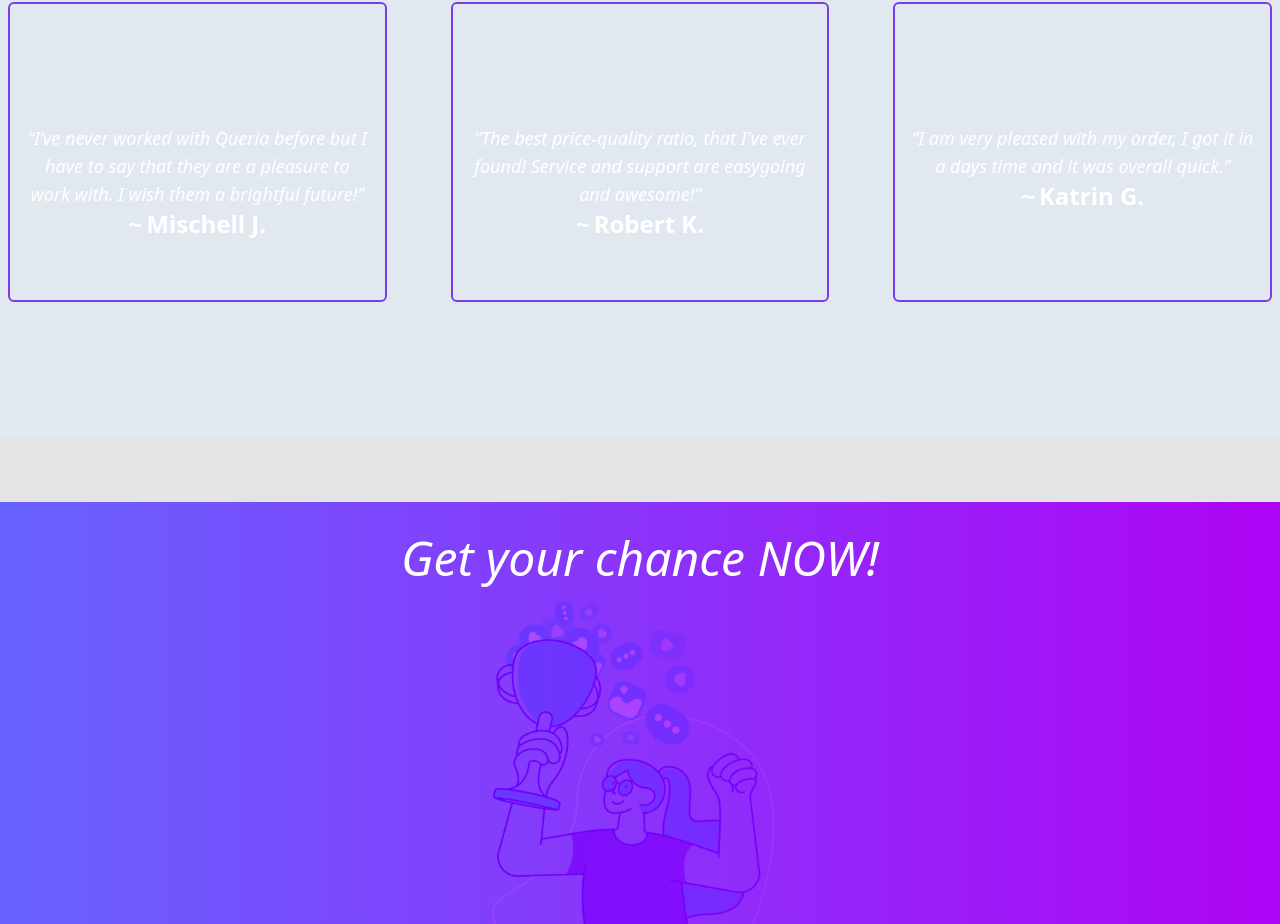
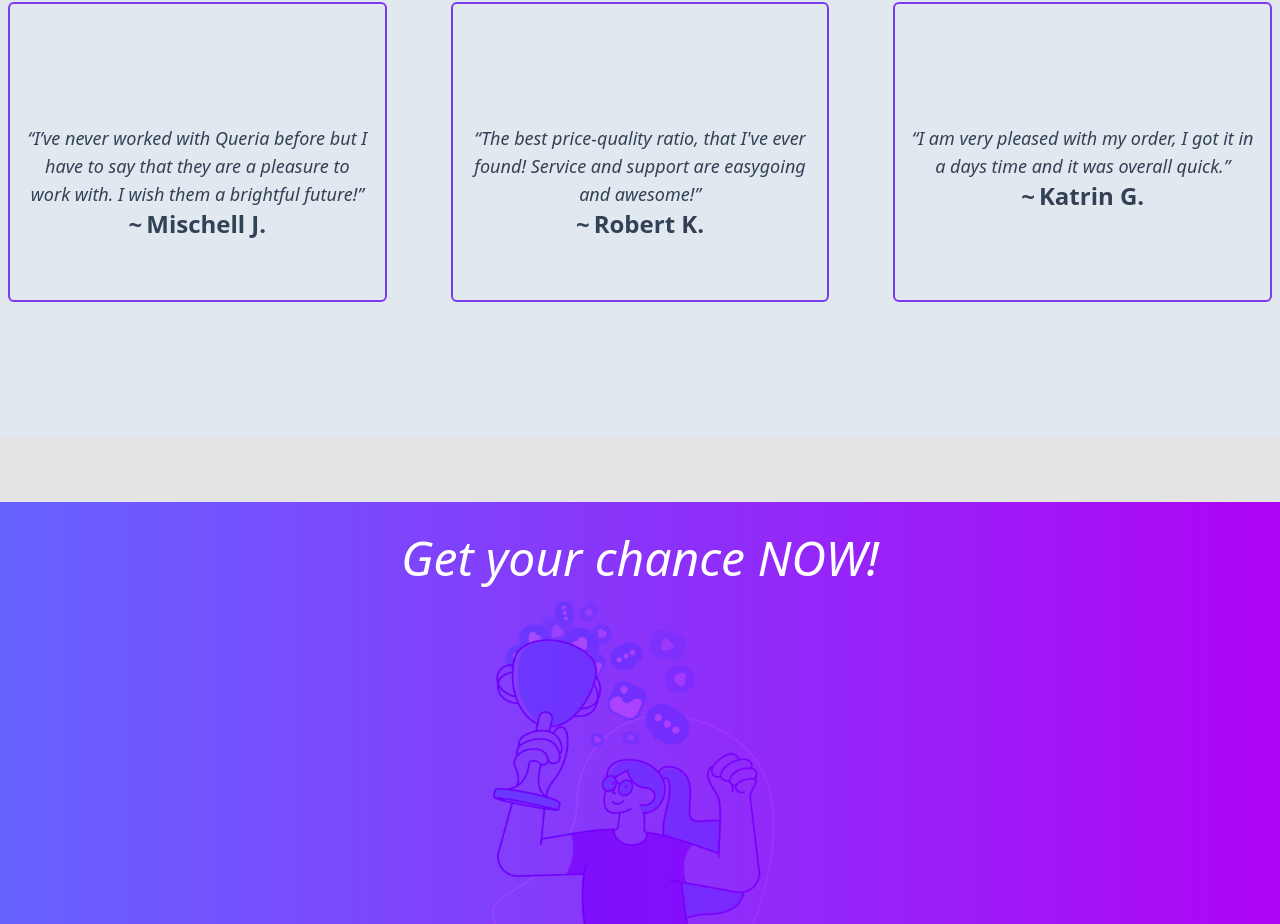
Before and after one commit to Bazucks/queria, a React (Create React App) app: page / in a window 1280 px wide. Shown: the part 5060-5984 px from the top of the page. Built offline with nearby package versions, Linux system fonts and the light colour scheme.

Commit message:
patch 0.6

```diff
--- a/src/components/FormComp.jsx
+++ b/src/components/FormComp.jsx
@@ -38,7 +38,7 @@ const FormComp = () => {
             data-aos-offset="200"
             data-aos-delay="50"
             data-aos-once="true"
-            className="text-lg sm:text-xl md:text-2xl lg:text-3xl font-normal pb-4 text-slate-300 italic"
+            className="text-lg sm:text-xl md:text-2xl lg:text-3xl font-normal pb-4 text-slate-700 dark:text-slate-300 italic"
           >
             We are here to help you solve any inquiries!
           </h6>
--- a/src/components/TrustproofProps.jsx
+++ b/src/components/TrustproofProps.jsx
@@ -21,7 +21,7 @@ const TrustproofProps = (props) => {
       }
       // style={{ backgroundImage: `url(${props.img})` }}
     >
-      <div className="relative top-[40%] text-center text-white">
+      <div className="relative top-[40%] text-center text-slate-700 dark:text-white">
         <h5 className="italic text-lg">{props.desc}</h5>
         <h3 className="text-2xl font-semibold">
           <span className="text-green text-2xl pr-1">~</span>
```
